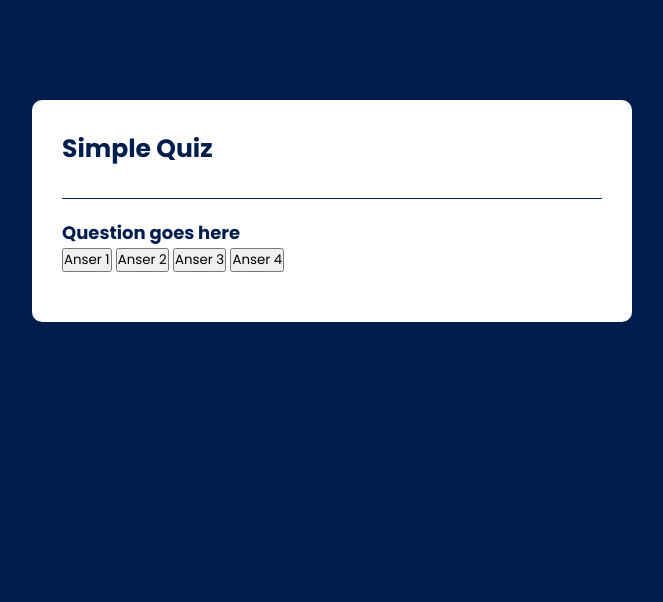
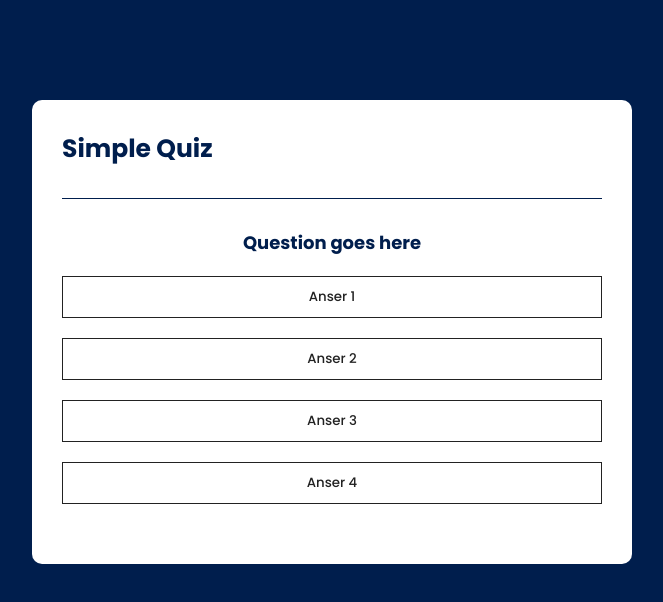
Before and after one commit to EversonMG96/Quizz-app, a plain HTML site: page index.html in a window 1280 px wide. Shown: the whole page, without its empty margins (308-971 px from the left). Drawn offline with Linux system fonts and the light colour scheme.

Commit message:
add elemnts in the css and create .btn style

```diff
--- a/src/css/style.css
+++ b/src/css/style.css
@@ -36,4 +36,16 @@ body {
     font-size: 18px;
     color: #001e4d;
     font-weight: 700;
+    padding: 10px;
+    text-align: center;
 }
+
+.btn {
+    background: #fff;
+    color: #222;
+    font-weight: 500;
+    width: 100%;
+    border: 1px solid #222;
+    padding: 10px;
+    margin: 10px 0;
+}
```
